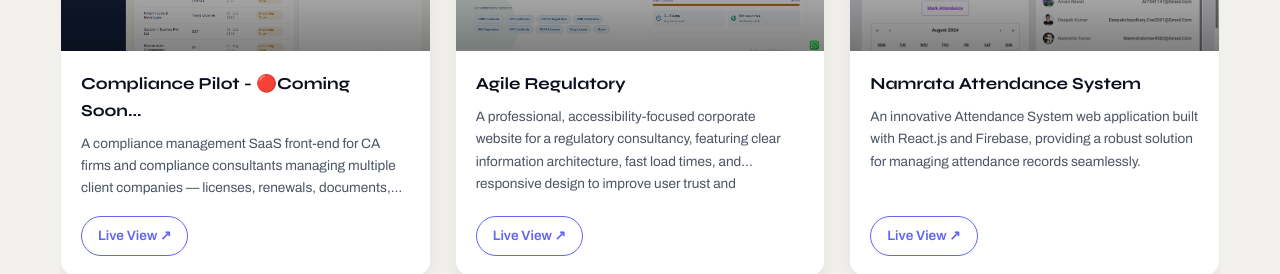
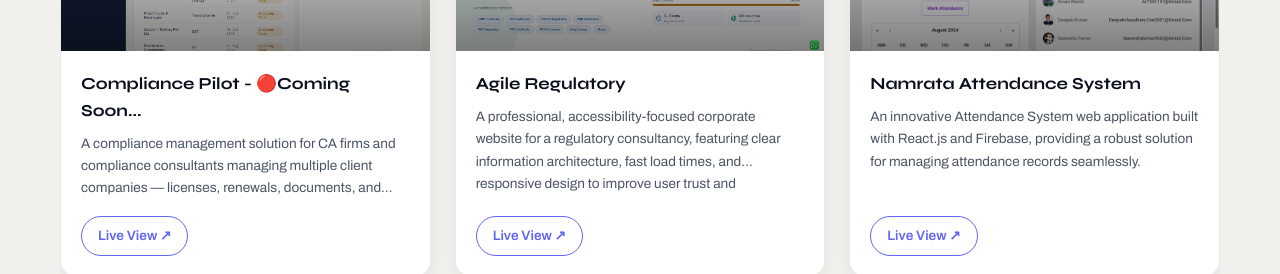
Before and after one commit to rohitraj-put/rohit-portfolio, a React (Create React App) app: page / in a window 1280 px wide. Shown: the part 2600-2874 px from the top of the page. Built offline with nearby package versions, Linux system fonts and the light colour scheme; the HTML template or start-up script is replaced by a standard one.

Commit message:
Updated contant

```diff
--- a/src/components/Projects.js
+++ b/src/components/Projects.js
@@ -11,7 +11,7 @@
 const projects = [
   {
     title: 'Compliance Pilot - 🔴Coming Soon...',
-    desc: 'A compliance management SaaS front-end for CA firms and compliance consultants managing multiple client companies — licenses, renewals, documents, and regulatory tasks in one register.',
+    desc: 'A compliance management solution for CA firms and compliance consultants managing multiple client companies — licenses, renewals, documents, and regulatory tasks in one register.',
     img: cp,
     color: '#FFF7ED',
     darkColor: '#2D1F0A',
```
